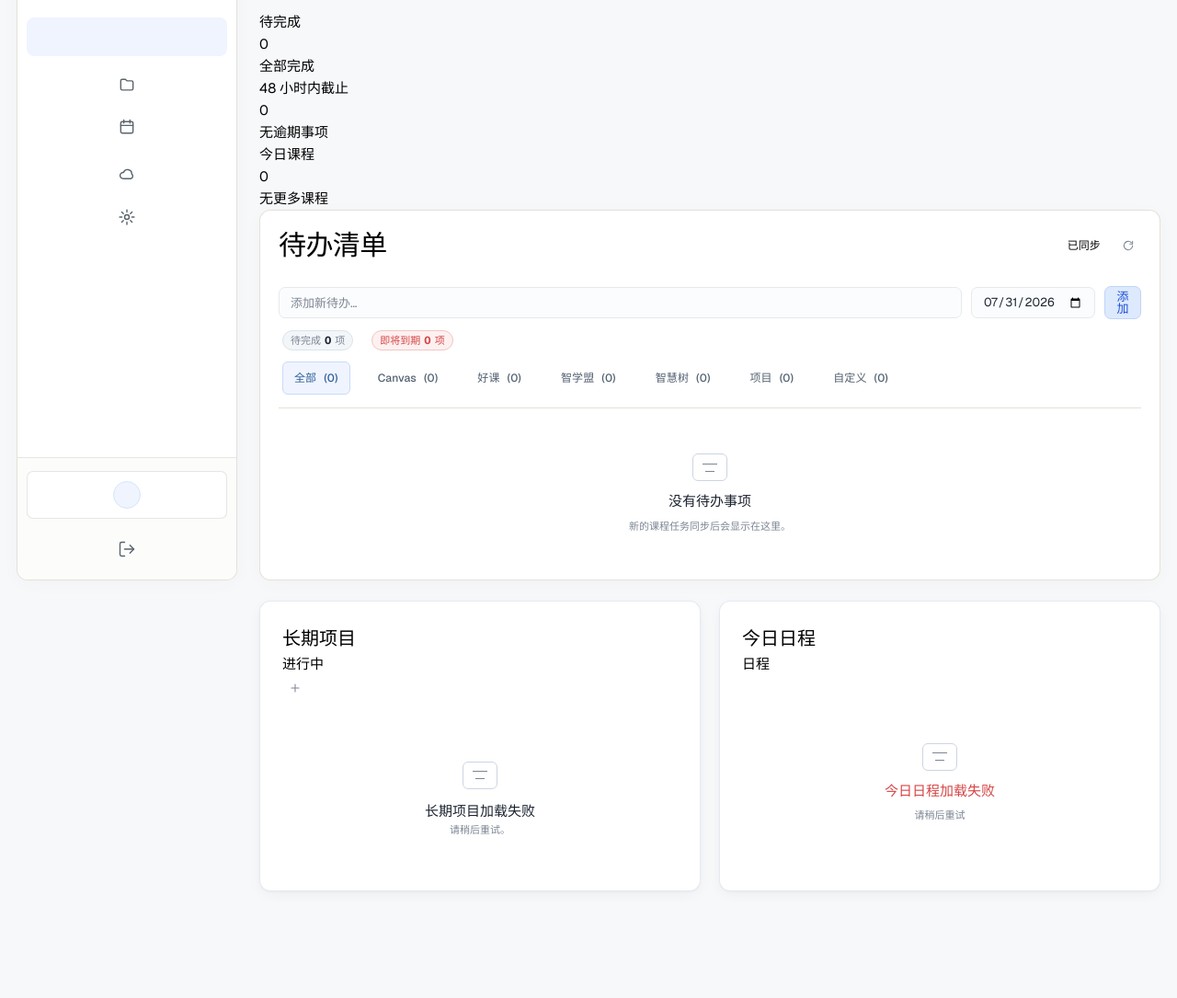
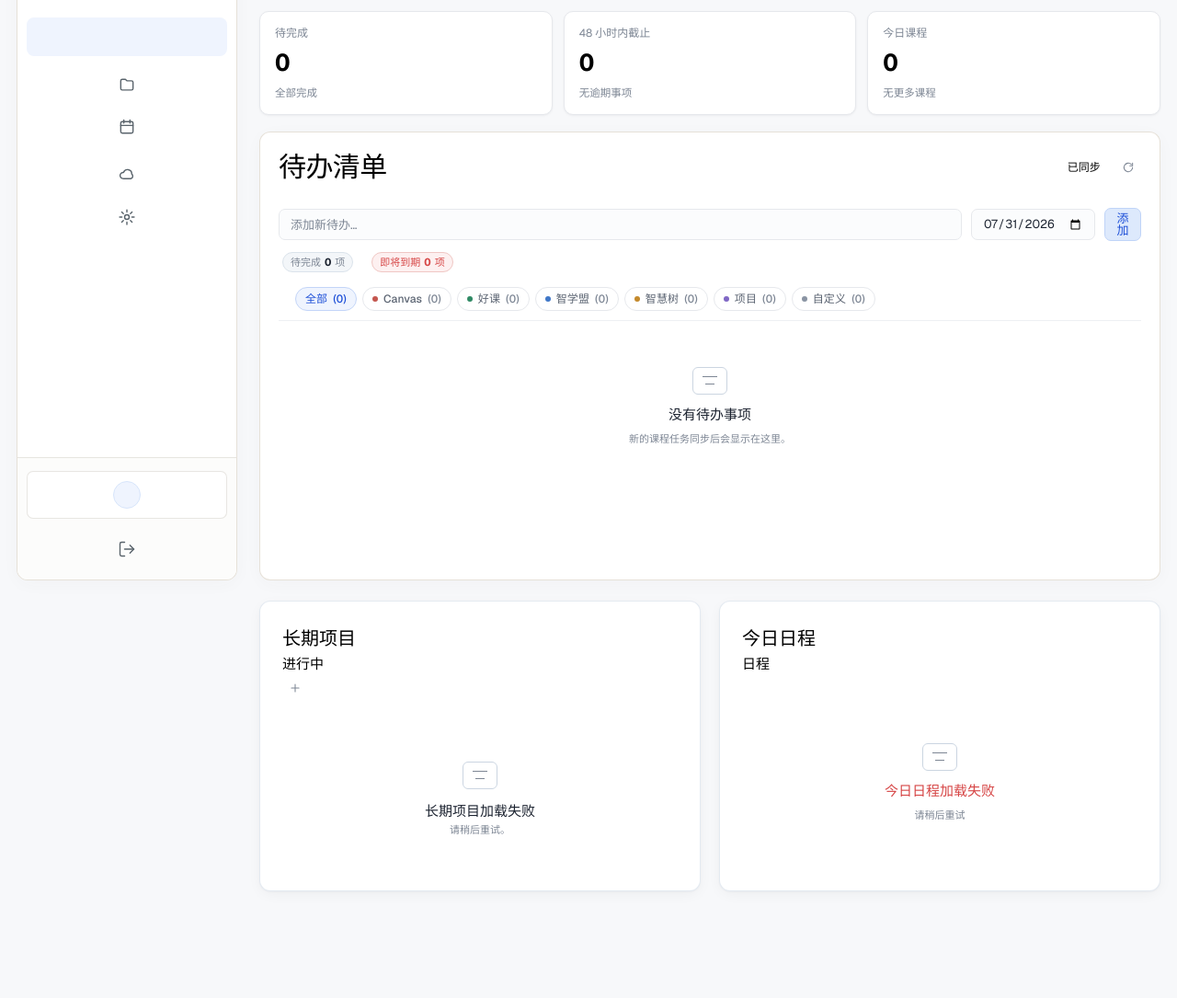
Before and after one commit to zboheng53-jpg/canvas-dashboard, a Python web app: template frontend/templates/index.html in a window 1280 px wide. Shown: the part 137-1222 px from the top of the page at 92% size. Run offline with Jinja, Linux system fonts and the light colour scheme; the template is opened without the code that fills it, so the values that code supplies are empty.

Commit message:
fix(ui): add redesign CSS for KPI cards & filter chips, optimize storage write on Windows

```diff
--- a/frontend/assets/css/design-system.css
+++ b/frontend/assets/css/design-system.css
@@ -235,3 +235,87 @@ button:focus-visible, a:focus-visible, [role="button"]:focus-visible { outline:
   .biz-todo { flex-wrap: wrap; }
   .biz-todo__right { width: 100%; justify-content: flex-start; }
 }
+
+/* ---------- KPI 概览卡片 (Redesign KPI Cards) ---------- */
+.dashboard-kpis, .kpis {
+  display: grid !important;
+  grid-template-columns: repeat(3, 1fr) !important;
+  gap: 12px !important;
+  margin-bottom: 18px !important;
+}
+@media (max-width: 768px) {
+  .dashboard-kpis, .kpis {
+    grid-template-columns: 1fr !important;
+  }
+}
+.kpi {
+  background: var(--ds-surface, #ffffff) !important;
+  border: 1px solid var(--ds-line, #e6e8ec) !important;
+  border-radius: var(--ds-radius, 10px) !important;
+  padding: 14px 16px !important;
+  box-shadow: 0 1px 3px rgba(15, 23, 42, 0.04), 0 1px 2px rgba(15, 23, 42, 0.02) !important;
+}
+.kpi .k-label { font-size: 12px !important; color: var(--ds-ink-3, #7d8694) !important; }
+.kpi .k-value { font-size: 26px !important; font-weight: 650 !important; letter-spacing: -0.02em !important; margin-top: 2px !important; font-variant-numeric: tabular-nums !important; }
+.kpi .k-hint { font-size: 11.5px !important; color: var(--ds-ink-3, #7d8694) !important; margin-top: 2px !important; }
+.kpi .k-hint.warn { color: var(--ds-amber, #b07208) !important; }
+.kpi .k-hint.bad { color: var(--ds-danger, #d64545) !important; }
+
+/* ---------- 来源筛选 Chips (Redesign Source Filter Chips) ---------- */
+.dashboard-shell, body {
+  --src-canvas: #c4564f;
+  --src-haoke: #2f8a64;
+  --src-zxm: #4078c8;
+  --src-zhs: #c48a2c;
+  --src-project: #8068c5;
+  --src-custom: #8a94a3;
+  --ds-surface: #ffffff;
+  --ds-line: #e6e8ec;
+  --ds-line-soft: #eef0f3;
+  --ds-radius: 10px;
+  --ds-radius-sm: 7px;
+  --ds-radius-card: 14px;
+  --ds-ink: #1c2330;
+  --ds-ink-2: #5b6472;
+  --ds-ink-3: #7d8694;
+  --ds-accent: #2563eb;
+  --ds-accent-soft: #eff4fe;
+  --ds-accent-ink: #1d4fd7;
+  --ds-danger: #d64545;
+  --ds-danger-soft: #fdf0f0;
+  --ds-amber: #b07208;
+  --ds-amber-soft: #fdf6e7;
+}
+
+.src-filters {
+  display: flex !important;
+  gap: 6px !important;
+  padding: 10px 18px !important;
+  border-bottom: 1px solid var(--ds-line-soft, #eef0f3) !important;
+  flex-wrap: wrap !important;
+}
+.f-chip {
+  display: inline-flex !important;
+  align-items: center !important;
+  gap: 6px !important;
+  height: 26px !important;
+  min-height: 0 !important;
+  padding: 0 10px !important;
+  border-radius: 999px !important;
+  border: 1px solid var(--ds-line, #e6e8ec) !important;
+  color: var(--ds-ink-2, #5b6472) !important;
+  font-size: 12px !important;
+  background: transparent !important;
+  cursor: pointer !important;
+  text-decoration: none !important;
+}
+.f-chip:hover { background: #f6f8fa !important; }
+.f-chip.is-on, .f-chip.is-active {
+  border-color: #c3d5f8 !important;
+  background: var(--ds-accent-soft, #eff4fe) !important;
+  color: var(--ds-accent-ink, #1d4fd7) !important;
+  font-weight: 500 !important;
+}
+.f-chip .dot { width: 6px; height: 6px; border-radius: 50%; display: inline-block; }
+.f-chip .n { color: var(--ds-ink-3, #7d8694); font-variant-numeric: tabular-nums; }
+.f-chip.is-on .n, .f-chip.is-active .n { color: var(--ds-accent-ink, #1d4fd7); }
```
Also changed, not shown: storage.py (+4 -49 lines).
